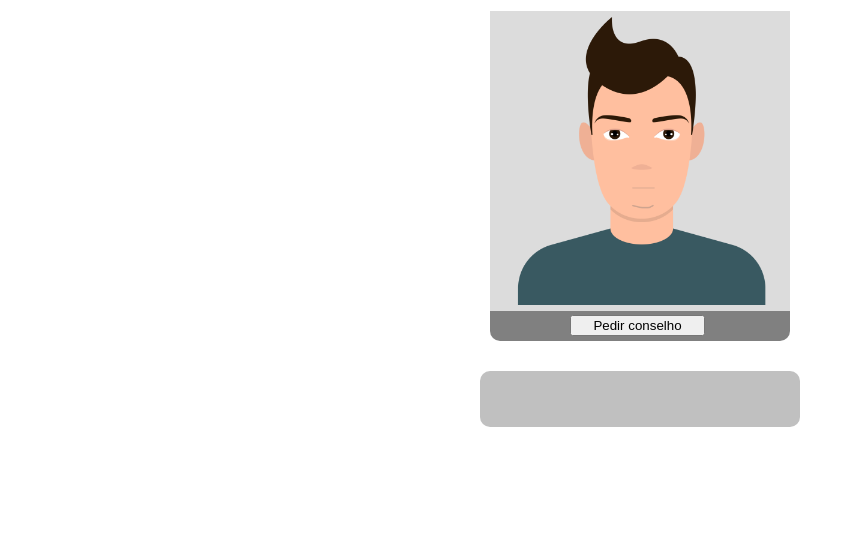
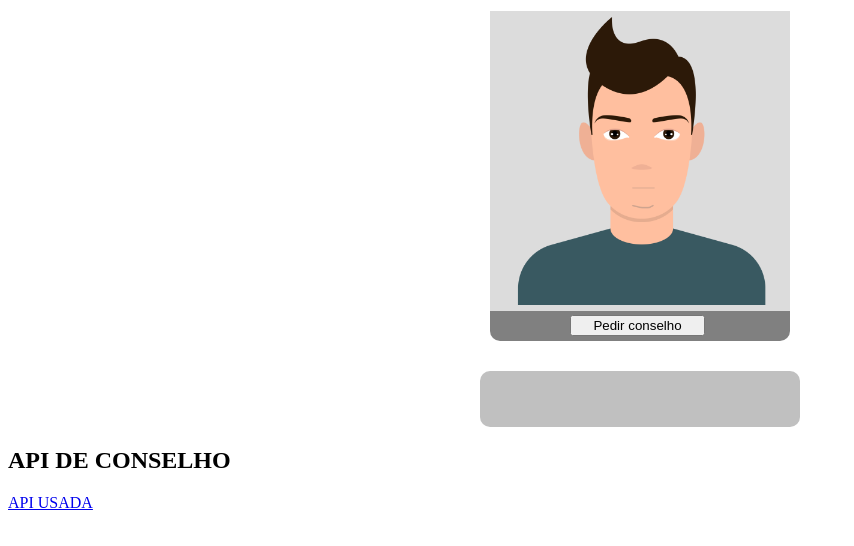
Before and after one commit to moisesantonio-brasil/conselho, a plain HTML site: page index.html in a window 1280 px wide. Shown: the part 116-662 px from the top of the page, without its empty margins (0-854 px from the left). Drawn offline with Linux system fonts and the light colour scheme.

Commit message:
Update index.html

```diff
--- a/index.html
+++ b/index.html
@@ -22,6 +22,11 @@
     <b><span id="tst2"></span></b><br>
 </section>
 
+    <h2>API DE CONSELHO</h2>
+
+    <a href="https://api.adviceslip.com/#endpoint-random" target="_self">API USADA </a>
+
+
     <script src="index.js"></script>
 </body>
 </html>
```
